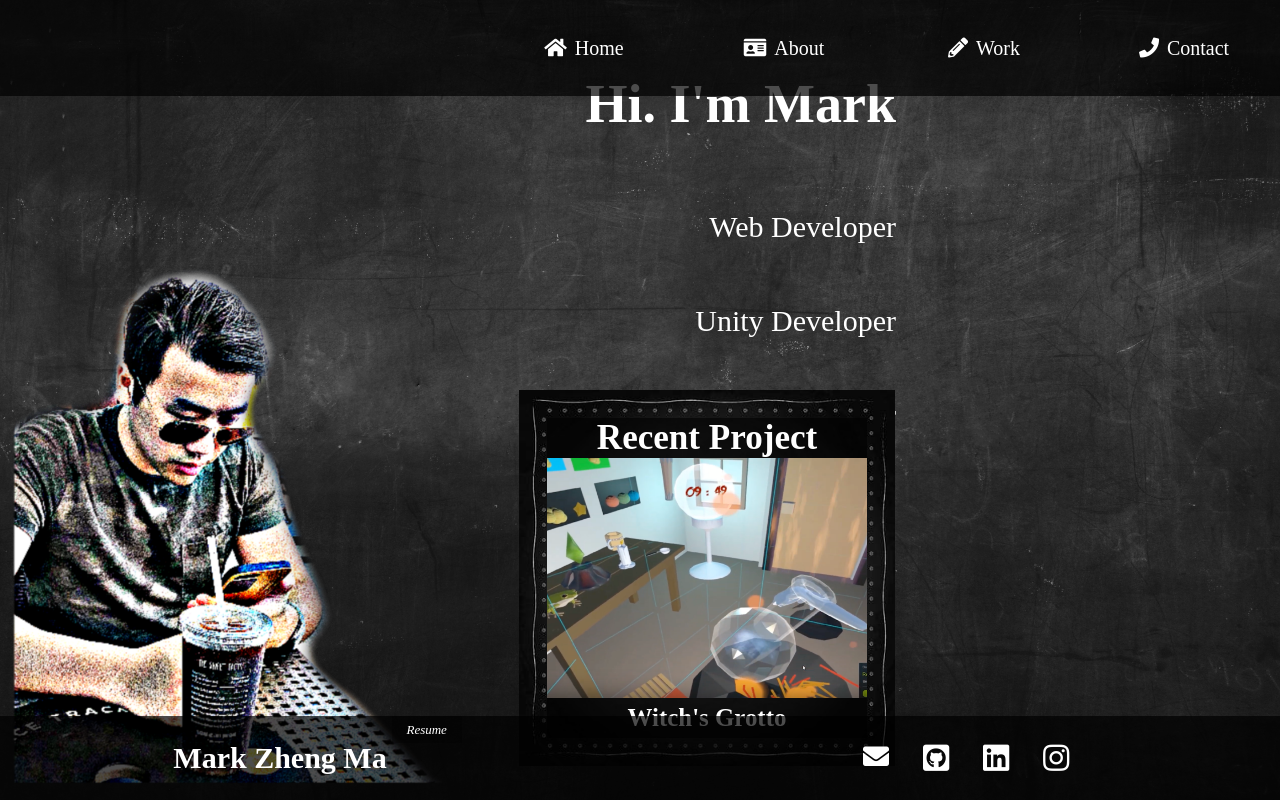
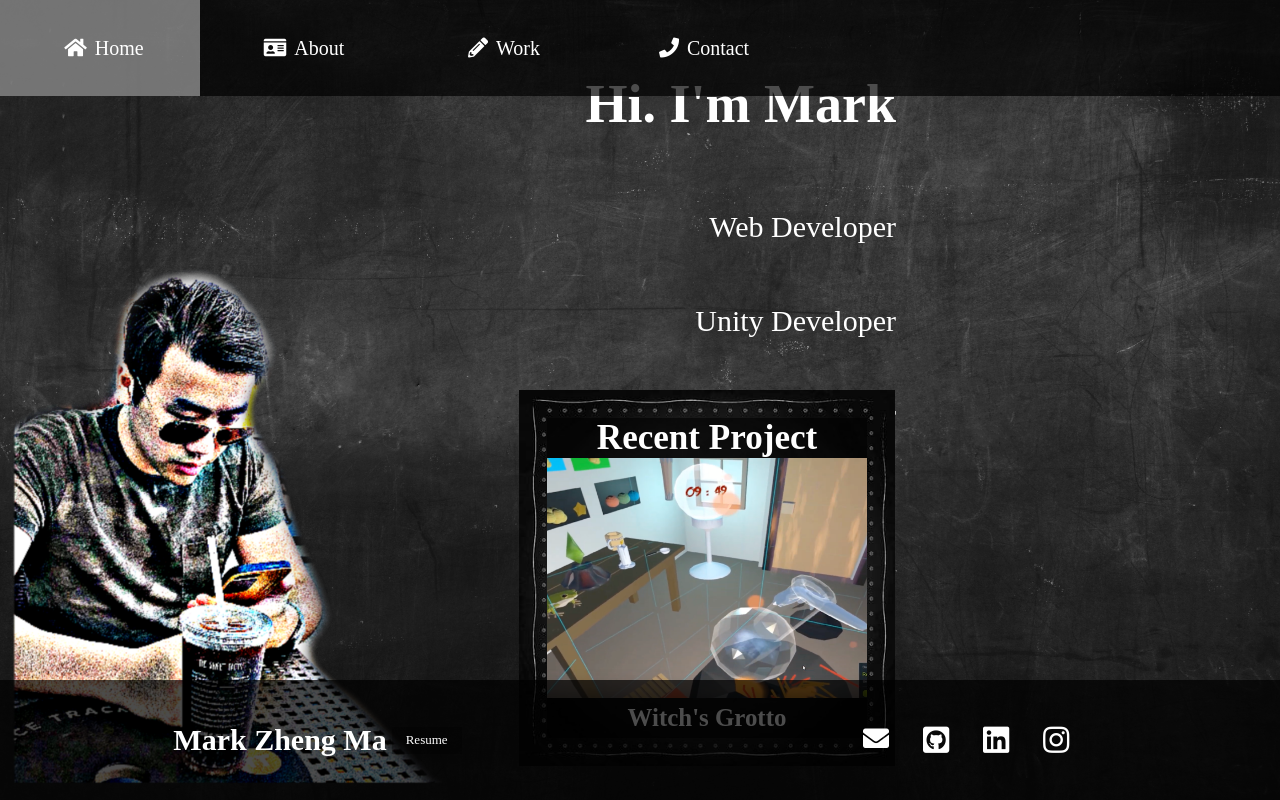
Before and after one commit to markzhengma/markzhengma-portfolio, a React (Create React App) app: page / in a window 1280 px wide. Shown: the top 800 px of the page. Built offline with nearby package versions, Linux system fonts and the light colour scheme; a web font is replaced by a local one.

Commit message:
restructured UI

```diff
--- a/src/App.css
+++ b/src/App.css
@@ -19,31 +19,23 @@ html, body{
   position: fixed;
   z-index:-1;
 }
+.ui{
+  height: 100vh;
+  width: 100vw;
+  position: fixed;
+}
 header{
-  height:6vh;
-  min-height:50px;
-  /* padding:40px 20px; */
-  position:fixed;
-  width:100%;
+  height: 10%;
+  width: 100%;
   background-color:rgba(0,0,0,0.7);
   transition: background-color 0.5s;
-  display:flex;
+  display: flex;
   flex-direction: row;
   justify-content: space-between;
-  align-items: center;
-  z-index: 999999
-}
-.logo{
-  margin: 1vw;
-  display: none;
-}
-h1{
-  display:inline-block;
-  color:white;
 }
 .navigation{
   width: 100%;
-  height: 6vh;
+  height: 10vh;
   min-height: 50px;
   display: flex;
   flex-direction: row;
@@ -51,17 +43,15 @@ h1{
   flex-wrap: wrap;
 }
 .navs{
-  text-decoration:none;
-  /* height:5vh; */
-  /* min-height: 40px; */
-  width: 25vw;
+  text-decoration: none;
+  width: 25%;
   color:white;
-  font-size:15px;
-  transition:0.5s;
-  display:flex;
+  font-size: 15px;
+  transition: background 0.5s;
+  display: flex;
   align-items: center;
   justify-content: center;
-  cursor:pointer;
+  cursor: pointer;
 }
 .navs:hover{
   background: rgba(187, 187, 187, 0.6);
@@ -73,54 +63,51 @@ h1{
   padding:0 8px;
 }
 .resume{
-  width: 100vw;
-  height: 0vh;
-  max-height: 800px;
-  position: fixed;
+  height: 0;
+  width: 100%;
   background-color: rgba(0,0,0,0.7);
   overflow: scroll;
-  z-index: +1;
-  margin: -7vh 0 0 0;
+  transition: height 0.5s;
+}
+.resume-btn-group{
+  position: absolute;
   top: 15vh;
-  transition: height 0.5s;
-  /* display: none; */
+  right: 10vw;
+  width: 120px;
+  display: flex;
+  flex-direction: row;
+  justify-content: space-between;
 }
 .close-btn{
-  height: 27px;
-  width: 70px;
+  height: 50px;
+  width: 50px;
   font-size: 13px;
   color: white;
-  display: flex;
-  justify-content: center;
-  align-items: center;
-  position: fixed;
-  top: 10vh;
-  left: 10vw;
-  background-color: rgba(0,0,0,0.2);
-  transition: background-color 0.5s;
-  cursor: pointer;
   display: none;
   justify-content: center;
   align-items: center;
+  background-color: rgba(0,0,0,0.4);
+  transition: background-color 0.5s;
+  cursor: pointer;
+}
+.close-btn .fas{
+  font-size: 30px;
 }
 .close-btn:hover{
   background-color: rgba(0,0,0,0.7);
 }
 .download-btn{
-  height: 27px;
-  width: 70px;
-  display: flex;
-  justify-content: center;
-  align-items: center;
-  position: fixed;
-  top: 10vh;
-  left: 30vw;
-  background-color: rgba(0,0,0,0.2);
-  transition: background-color 0.5s;
-  cursor: pointer;
+  height: 50px;
+  width: 50px;
   display: none;
   justify-content: center;
   align-items: center;
+  background-color: rgba(0,0,0,0.4);
+  transition: background-color 0.5s;
+  cursor: pointer;
+}
+.download-btn .fas{
+  font-size: 30px;
 }
 .download-btn a{
   text-decoration: none;
@@ -140,8 +127,88 @@ h1{
   margin: 2vh auto;
 }
 .resume-show{
-  /* display: inline; */
-  height: 80vh;
+  height: 75%;
+}
+.info{
+  height: 15%;
+  width: 100%;
+  color:white;
+  background-color:rgba(0,0,0,0.7);
+  display: flex;
+  align-items: center;
+  flex-direction: column;
+  position: fixed;
+  bottom: 0;
+}
+.info-title{
+  width: 80vw;
+  display: flex;
+  flex-direction: row;
+  justify-content: center;
+  align-items: center;
+  font-size: 20px;
+}
+.resume-btn{
+  font-size: 13px;
+  /* font-family: arial; */
+  height: 27px;
+  width: 70px;
+  margin: 0 5px;
+  display:flex;
+  align-items: center;
+  justify-content: center;
+  background: rgba(0,0,0,0.3);
+  -webkit-transition: background 0.5s, color 0.5s;
+  cursor: pointer;
+}
+.resume-btn:hover{
+  background: rgba(255,255,255,1);
+  color: rgba(0,0,0,0.7);
+}
+.info-list{
+  width: 80vw;
+  display: flex;
+  justify-content: center;
+}
+.info-single{
+  height: 30px;
+  width: 30px;
+  margin: 0 15px;
+}
+.info-single a{
+  color: white;
+  font-size: 30px;
+  display: flex;
+  align-items: center;
+  text-decoration: none;
+}
+.envelope i{
+  font-size: 26px;
+}
+.info-single:hover{
+  animation: translateY 0.5s forwards;
+}
+/* header{
+  height:6vh;
+  min-height:50px;
+  position:fixed;
+  width:100%;
+  background-color:rgba(0,0,0,0.7);
+  transition: background-color 0.5s;
+  display:flex;
+  flex-direction: row;
+  justify-content: space-between;
+  align-items: center;
+  z-index: 999999
+}
+.logo{
+  margin: 1vw;
+  display: none;
+}
+*/
+h1{
+  display:inline-block;
+  color:white;
 }
 .home{
   height: 100vh;
@@ -639,64 +706,6 @@ h1{
 .contact-form button:hover{
   background-color: rgba(0,0,0,0.3);
 }
-
-.info{
-  position: fixed;
-  width: 100vw;
-  color:white;
-  background-color:rgba(0,0,0,0.7);
-  bottom: 0;
-  display: flex;
-  align-items: center;
-  flex-direction: column;
-}
-.info-title{
-  width: 80vw;
-  display: flex;
-  flex-direction: row;
-  justify-content: center;
-  font-size: 20px;
-}
-.resume-btn{
-  font-size: 13px;
-  /* font-family: arial; */
-  height: 27px;
-  width: 70px;
-  margin: 0 5px;
-  display:flex;
-  align-items: center;
-  justify-content: center;
-  background: rgba(0,0,0,0.3);
-  -webkit-transition: background 0.5s, color 0.5s;
-  cursor: pointer;
-}
-.resume-btn:hover{
-  background: rgba(255,255,255,1);
-  color: rgba(0,0,0,0.7);
-}
-.info-list{
-  width: 80vw;
-  display: flex;
-  justify-content: center;
-}
-.info-single{
-  height: 30px;
-  width: 30px;
-  margin: 15px;
-}
-.info-single a{
-  color: white;
-  font-size: 30px;
-  display: flex;
-  align-items: center;
-  text-decoration: none;
-}
-.envelope i{
-  font-size: 26px;
-}
-.info-single:hover{
-  animation: translateY 0.5s forwards;
-}
 @keyframes translateY{
   0%{
       transform: translateY(0px);
--- a/src/App.js
+++ b/src/App.js
@@ -1,16 +1,17 @@
 import React, { Component } from 'react';
 import './App.css';
-import Header from './Components/Header';
+import UI from "./Components/UI";
 import Home from './Components/Home';
 import About from './Components/About';
 import Work from './Components/Work';
 import Contact from './Components/Contact';
-import Footer from './Components/Footer';
 
 class App extends Component {
   constructor(){
     super();
     this.state = {
+      showResume: false,
+      selectedWork: null,
       workData: [
         {
             id: 15,
@@ -186,20 +187,18 @@ class App extends Component {
                 url: "https://github.com/markzhengma/Word-Game"
             }
         },
-      ],
-      selectedProject: null
+      ]
     }
   }
   render() {
     return (
       <div className="App">
         <div className='background-img'></div>
-        <Header/>
+        <UI showResume = {this.state.showResume}/>
         <Home recentWork = {this.state.workData[0]}/>
         <About/>
         <Work workData = {this.state.workData}/>
         <Contact/>
-        <Footer/>
       </div>
     );
   }
--- a/src/Components/Footer.jsx
+++ b/src/Components/Footer.jsx
@@ -4,7 +4,9 @@ class Footer extends Component {
     render(){
         return (
             <div className="info">
-                <div className='info-title'><h2>Mark Zheng Ma</h2><div className='resume-btn'><i>Resume</i></div></div>
+                <div className='info-title'><h2>Mark Zheng Ma</h2>
+                    <div className='resume-btn'>Resume</div>
+                </div>
                 <div className='info-list'>
                     <div className='info-single'><a className='envelope' href="mailto:markzhengma@gmail.com"><i className="fas fa-envelope"></i></a></div>
                     <div className='info-single'><a href="https://www.github.com/markzhengma" target='_blank'><i className="fab fa-github-square"></i></a></div>
--- a/src/Components/Header.jsx
+++ b/src/Components/Header.jsx
@@ -4,8 +4,6 @@ class Header extends Component {
     render(){
         return (
             <header>
-                <div className = "logo">
-                </div>
                 <div className = "navigation">
                     <li className="navs" id="homeBtn"><i className="fas fa-home"></i>Home</li>
                     <li  className="navs" id="aboutBtn"><i className="fas fa-id-card"></i>About</li>
--- /dev/null
+++ b/src/Components/Resume.jsx
@@ -0,0 +1,17 @@
+import React, { Component } from 'react';
+
+class Resume extends Component {
+    render(){
+        return (
+            <div className = {`resume ${this.props.showResume ? "resume-show" : ""}`}>
+                <div className = "resume-btn-group">
+                    <div className={`close-btn ${this.props.showResume ? "btn-show" : ""}`}><i className="fas fa-window-close"></i></div>
+                    <div className={`download-btn ${this.props.showResume ? "btn-show" : ""}`}><a href="/markzhengma_resume.pdf" download><i className="fas fa-download"></i></a></div>
+                </div>
+                <img className='resume-content' src = "/markzhengma_resume.png"/>
+            </div>
+        )
+    }
+}
+
+export default Resume;
--- /dev/null
+++ b/src/Components/UI.jsx
@@ -0,0 +1,18 @@
+import React, { Component } from 'react';
+import Header from './Header';
+import Resume from './Resume';
+import Footer from './Footer';
+
+class Home extends Component {
+    render(){
+        return (
+            <div className = "ui">
+                <Header/>
+                <Resume showResume = {this.props.showResume}/>
+                <Footer/>
+            </div>
+        )
+    }
+}
+
+export default Home;
```
Also changed, not shown: public/markzhengma_resume.png (added), 1 other file (tests, documents, lock files or other folders).
